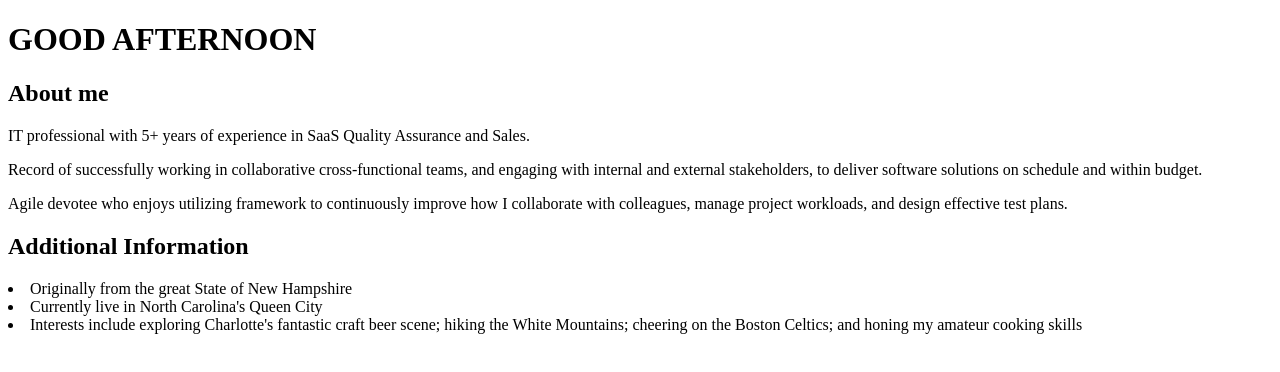
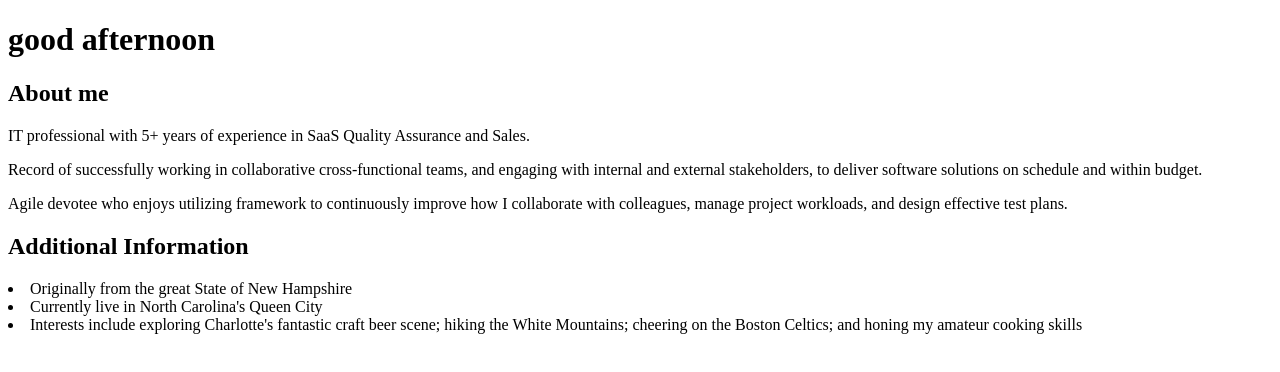
Before and after one commit to Sherlock603/v4-gatsby-portfolio, a Gatsby site: page / in a window 1280 px wide. Built offline with nearby package versions, Linux system fonts and the light colour scheme; Gatsby itself is replaced by a stand-in of ours.

Commit message:
"Initial commit for new Gatsby portfolio."

```diff
--- a/src/pages/index.js
+++ b/src/pages/index.js
@@ -5,13 +5,13 @@ var greeting = () => {
   let hoursNow = today.getHours();
 
   if (hoursNow >= 18 && hoursNow < 21) {
-    return "GOOD EVENING";
+    return "good evening";
   } else if (hoursNow >= 12 && hoursNow < 18) {
-    return "GOOD AFTERNOON";
+    return "good afternoon";
   } else if (hoursNow >= 6 && hoursNow < 12) {
-    return "GOOD MORNING";
+    return "good morning";
   } else {
-    return "GOOD NIGHT";
+    return "good night";
   }
 };
 
```
